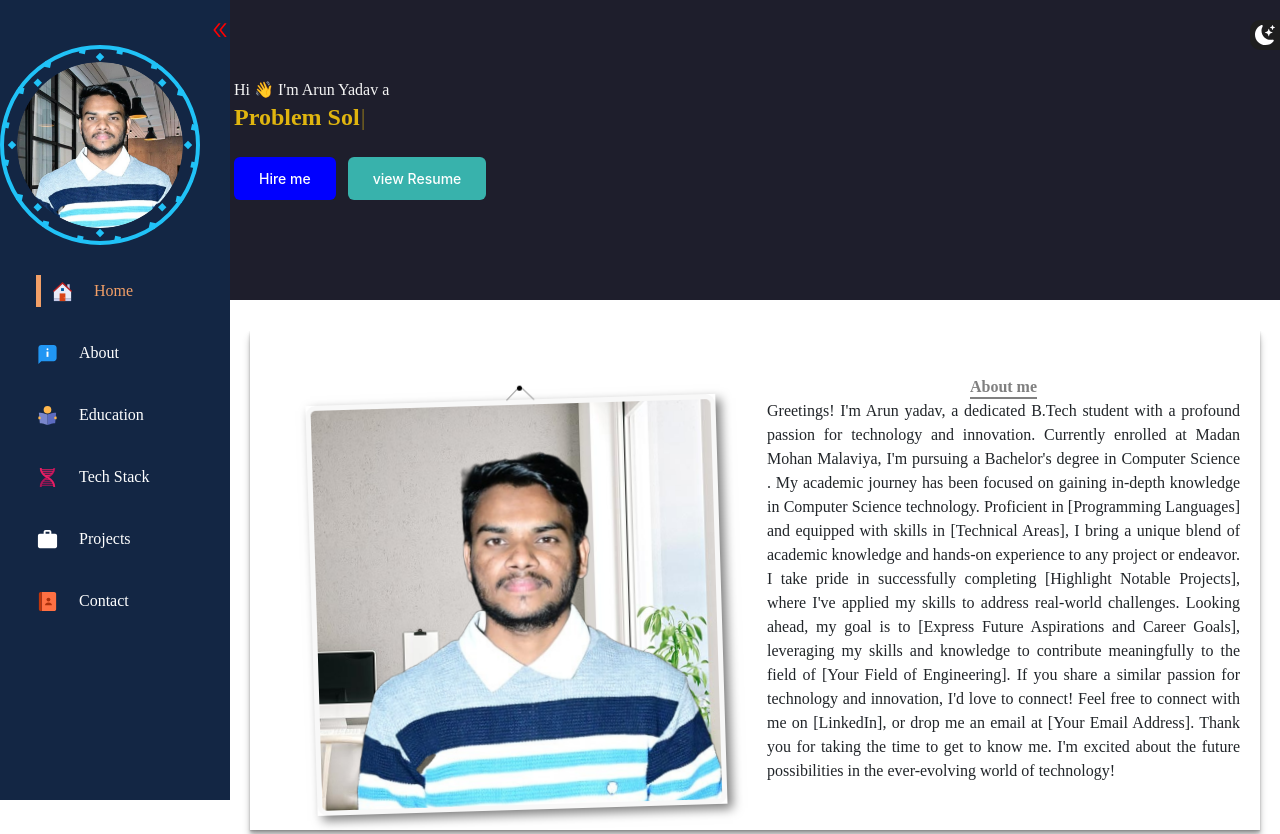
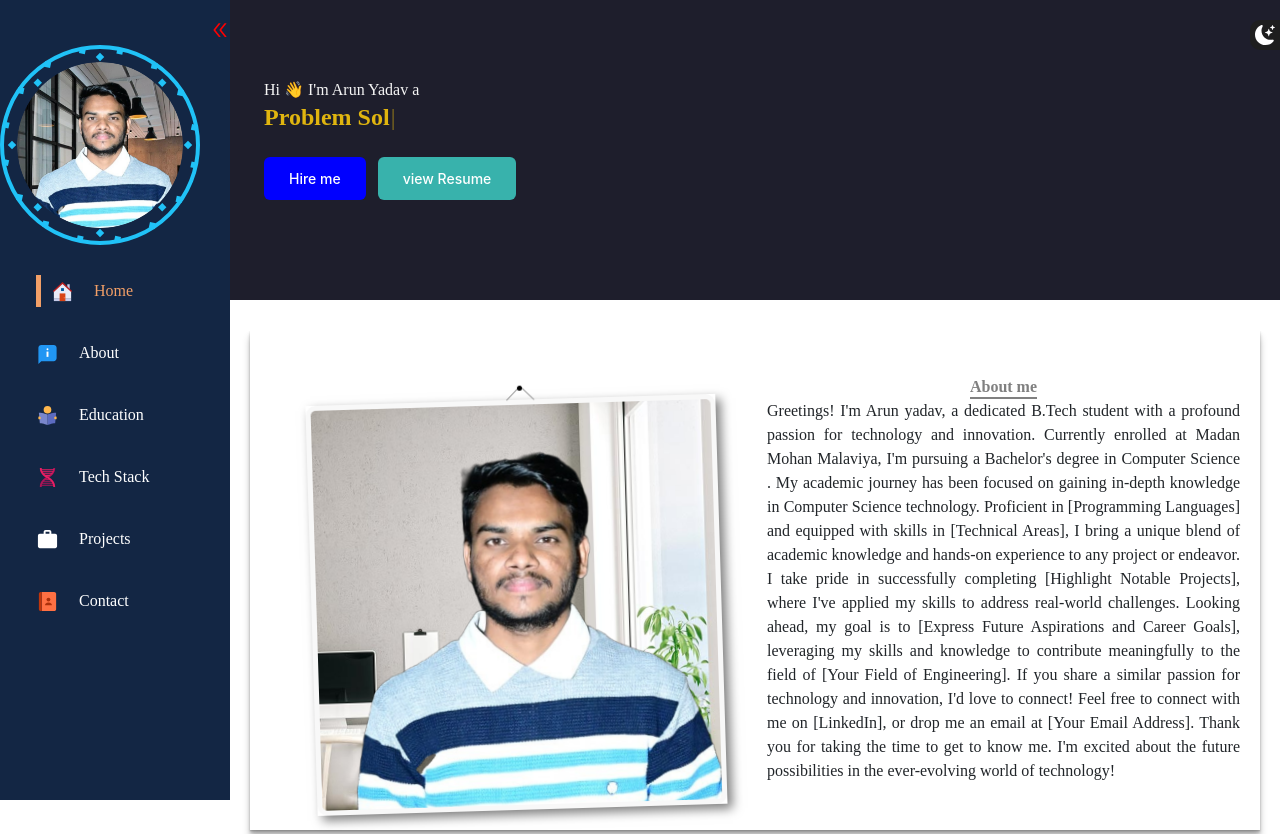
Before and after one commit to Ar273404/final_portfolio_fronted, a React (Create React App) app: page / in a window 1280 px wide. Shown: the top 834 px of the page. Built offline with nearby package versions, Linux system fonts and the light colour scheme.

Commit message:
home css change

```diff
--- a/src/pages/Home/Home.css
+++ b/src/pages/Home/Home.css
@@ -7,7 +7,7 @@
   height: 300px;
   color: white;
   padding-left: 90px;
-  margin-left: 20px;
+  margin-left: 50px;
 }
 .home-content h2
 {
```
